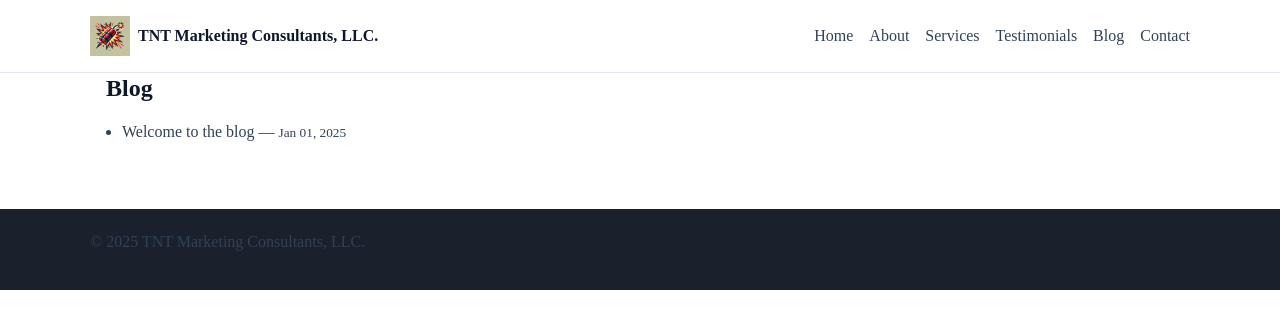
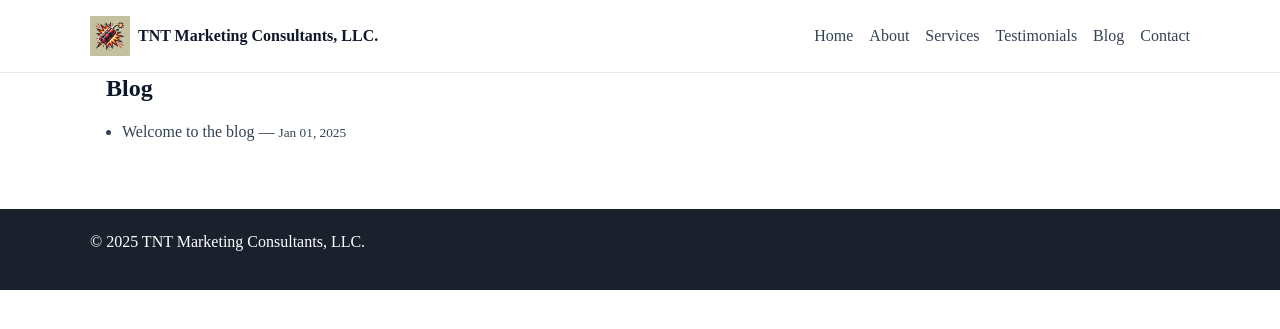
Before and after one commit to tjbryanttnt-source/consulting-site, a Jekyll site: the page built from blog.md, in a window 1280 px wide. Shown: the top 329 px of the page. Built offline with Jekyll 4.4.1, drawn with Linux system fonts in a browser that asks for light colours.

Commit message:
Footer: ensure all text is white for legibility on dark background

```diff
--- a/assets/css/style.css
+++ b/assets/css/style.css
@@ -31,9 +31,10 @@ img{max-width:100%;height:auto;display:block}
 .btn-secondary{background:white;color:var(--color-secondary);border-color:var(--color-secondary)}
 .btn-accent{background:var(--color-accent);color:#0f172a;border-color:var(--color-accent)}
 .content{padding-bottom:3rem}
-.site-footer{border-top:4px solid var(--color-primary);background:#1a202c;color:#f7fafc}
+.site-footer{border-top:4px solid var(--color-primary);background:#1a202c;color:#ffffff}
 .site-footer a{color:#fbbf24;text-decoration:underline}
 .site-footer a:hover{color:#f59e0b}
+.site-footer p{color:#ffffff}
 .footer-inner{display:flex;align-items:center;justify-content:space-between;padding:1.25rem 0;flex-wrap:wrap;gap:.75rem}
 .footer-left{display:flex;align-items:center;gap:.5rem}
 @media (max-width: 640px){.site-nav ul{flex-wrap:wrap}}
```
